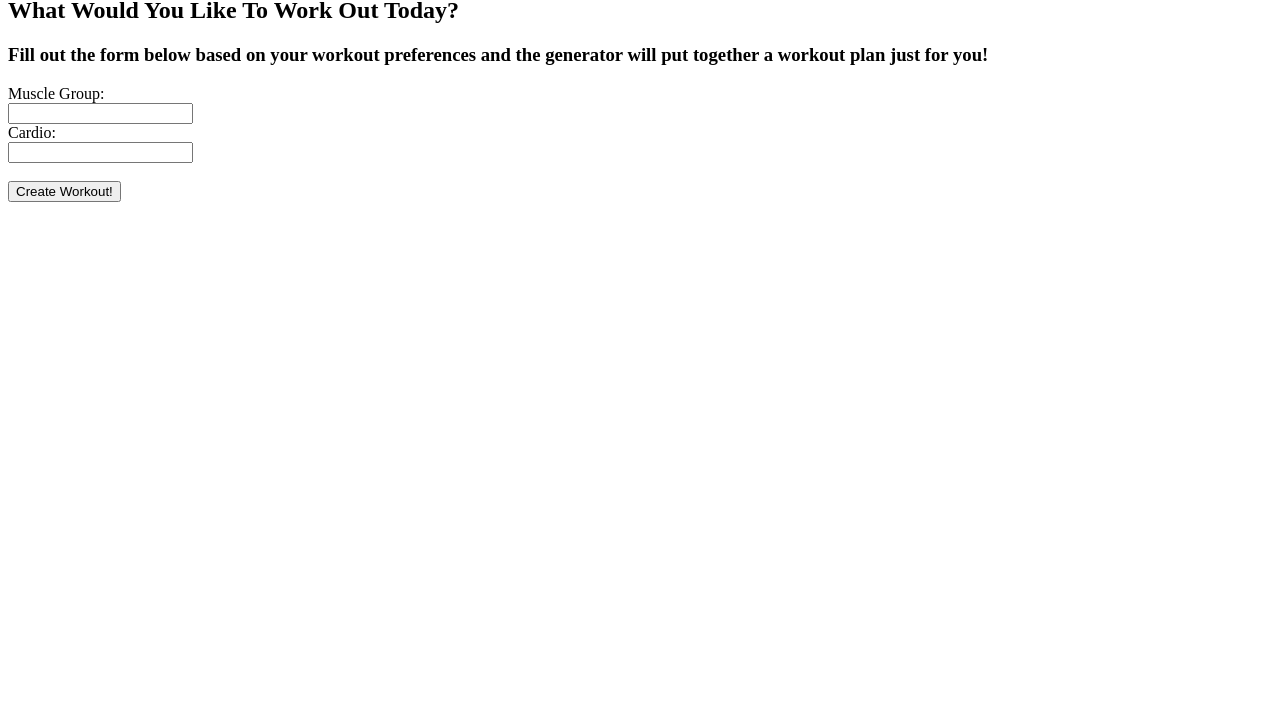
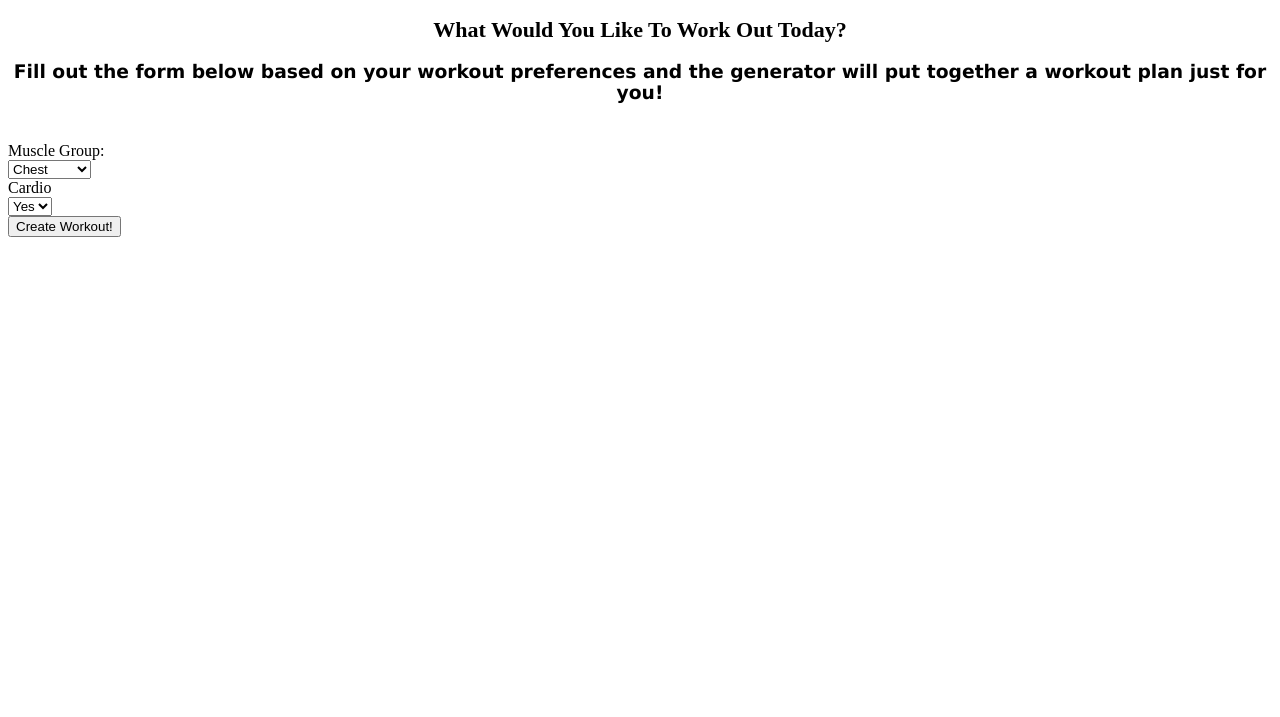
Before and after one commit to ae95medina/phase-1-project, a plain HTML site: page index.html in a window 1280 px wide. Shown: the part 83-800 px from the top of the page. Drawn offline with Linux system fonts and the light colour scheme.

Commit message:
input adjusted

```diff
--- a/index.html
+++ b/index.html
@@ -5,7 +5,7 @@
     <meta http-equiv="X-UA-Compatible" content="IE=edge">
     <meta name="viewport" content="width=device-width, initial-scale=1.0">
     <script src="javascripts/index.js"></script>
-    <link rel="stylesheet" type="text/css" href="stylesheets/style.css"/>
+    <link rel="stylesheet" type="text/css" href="stylesheets/styles.css"/>
     <title>Phase 1 Project</title>
 </head>
 <body>
@@ -17,9 +17,19 @@
 
 <form action="/action_page.php">
   <label for="muscle-group">Muscle Group:</label><br>
-  <input type="text" id="muscle-group" name="muscle-group" value=" "><br>
-  <label for="cardio">Cardio:</label><br>
-  <input type="text" id="cardio" name="cardio" value=" "><br><br>
+  <select id="muscle-group" name="muscle-group">
+      <option value ="Chest">Chest</option>
+      <option value ="Bicep">Biceps</option>
+      <option value ="Triceps">Triceps</option>
+      <option value ="Back">Back</option>
+      <option value ="Legs">Legs</option>
+      <option value ="Shoulders">Shoulders</option>
+     </select>
+     <label for="cardio">Cardio</label><br>
+     <select id="cardio" name="cardio">
+         <option value = "Yes">Yes</option>
+         <option value = "No">No</option>
+  <!-- <input type="text" id="cardio" name="cardio" value=" "><br><br> -->
   <input type="submit" value="Create Workout!">
 </form>
 <div id = "workout-container">
```
Also changed, not shown: stylesheets/style.css (deleted).
